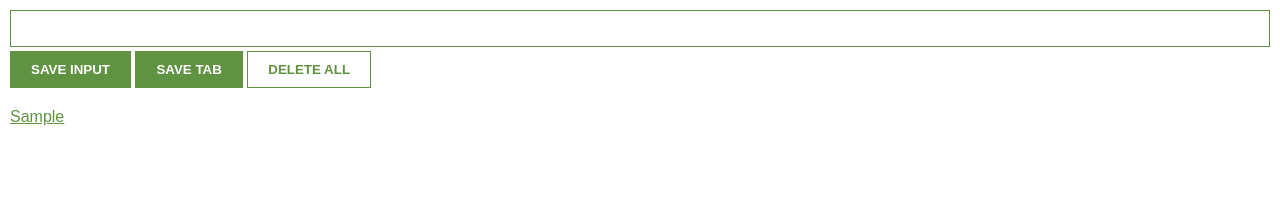
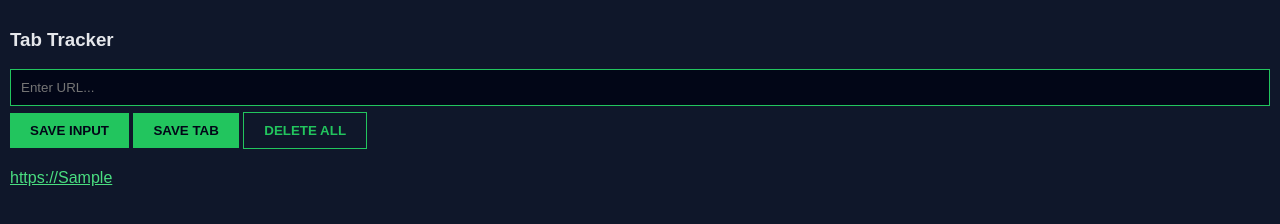
Before and after one commit to Krishna8167/tab-tracker-extension, a browser extension: page index.html in a window 1280 px wide. Both pictures are taken after typing "Sample" into the empty fields and a click on the button "SAVE INPUT". Drawn offline with Linux system fonts and the light colour scheme.

Commit message:
v1.1.0 : made improve into ui/ux and extended features

```diff
--- a/index.css
+++ b/index.css
@@ -3,40 +3,44 @@ body {
     padding: 10px;
     font-family: Arial, Helvetica, sans-serif;
     min-width: 400px;
+    background: #0f172a;
+    color: #e5e7eb;
 }
 
 input {
-    width : 100%; /* 100% */
-    padding : 10px;
-    box-sizing : border-box;
-    border: 1px solid #5f9341;
-    margin-bottom : 4px;
+    width: 100%;
+    padding: 10px;
+    box-sizing: border-box;
+    border: 1px solid #22c55e;
+    margin-bottom: 6px;
+    background: #020617;
+    color: white;
 }
 
 button {
-    background : #5f9341;
-    color: white;
-    padding : 10px 20px;
-    border : 1px solid #5f9341;
-    font-weight : bold;
+    background: #22c55e;
+    color: #020617;
+    padding: 10px 20px;
+    border: none;
+    font-weight: bold;
 }
 
 #delete-btn {
-    background: white;
-    color : #5f9341;
+    background: transparent;
+    color: #22c55e;
+    border: 1px solid #22c55e;
 }
 
 ul {
-    margin-top : 20px;
-    list-style : none;
-    padding-left : 0px;
-
+    margin-top: 20px;
+    list-style: none;
+    padding-left: 0;
 }
 
 li {
-    margin-top : 5px;
+    margin-top: 6px;
 }
 
 li a {
-    color : #5f9341;
+    color: #4ade80;
 }
--- a/index.html
+++ b/index.html
@@ -1,14 +1,17 @@
+<!DOCTYPE html>
 <html>
 <head>
+    <title>Tab Tracker</title>
     <link rel="stylesheet" href="index.css">
 </head>
 <body>
-        <input type="text" id="input-el">
+    <h3>Tab Tracker</h3>
+    <input type="text" id="input-el" placeholder="Enter URL...">
     <button id="input-btn">SAVE INPUT</button>
     <button id="tab-btn">SAVE TAB</button>
     <button id="delete-btn">DELETE ALL</button>
-        <ul id="ul-el">
-        </ul>
+    <ul id="ul-el"></ul>
+
     <script src="index.js"></script>
 </body>
 </html>
--- a/index.js
+++ b/index.js
@@ -8,6 +8,15 @@ const tabBtn = document.getElementById("tab-btn")
 
 const tabsFromLocalStorage = JSON.parse(localStorage.getItem("myTabs"))
 
+function isValidURL(url) {
+    try {
+        new URL(url)
+        return true
+    } catch {
+        return false
+    }
+}
+
 if (tabsFromLocalStorage) {
     myTabs = tabsFromLocalStorage
     render(myTabs)
@@ -15,35 +24,61 @@ if (tabsFromLocalStorage) {
 
 tabBtn.addEventListener("click", function(){
     chrome.tabs.query({active: true, currentWindow: true}, function(tabs){
-        myTabs.push(tabs[0].url)
+        const tab = {
+            url: tabs[0].url,
+            title: tabs[0].title
+        }
+
+        if (!myTabs.some(t => t.url === tab.url)) {
+            myTabs.push(tab)
+        }
+
         localStorage.setItem("myTabs", JSON.stringify(myTabs))
         render(myTabs)
     })
 })
 
 function render(tabs) {
-    let listItems = ""
+    ulEl.innerHTML = ""
+
     for (let i = 0; i < tabs.length; i++) {
-        listItems += `
-            <li>
-                <a target='_blank' href='${tabs[i]}'>
-                    ${tabs[i]}
-                </a>
-            </li>
-        `
+        const li = document.createElement("li")
+        const a = document.createElement("a")
+
+        a.href = tabs[i].url
+        a.textContent = tabs[i].title || tabs[i].url
+        a.target = "_blank"
+        a.rel = "noopener noreferrer"
+
+        li.appendChild(a)
+        ulEl.appendChild(li)
     }
-    ulEl.innerHTML = listItems
 }
 
 deleteBtn.addEventListener("dblclick", function() {
-    localStorage.clear()
+    localStorage.removeItem("myTabs")
     myTabs = []
     render(myTabs)
 })
 
 inputBtn.addEventListener("click", function() {
-    myTabs.push(inputEl.value)
+    let value = inputEl.value.trim()
+
+    if (!value.startsWith("http://") && !value.startsWith("https://")) {
+        value = "https://" + value
+    }
+
+    if (isValidURL(value) && !myTabs.some(t => t.url === value)) {
+        myTabs.push({
+            url: value,
+            title: value
+        })
+
+        localStorage.setItem("myTabs", JSON.stringify(myTabs))
+        render(myTabs)
+    } else {
+        alert("Enter a valid and unique URL")
+    }
+
     inputEl.value = ""
-    localStorage.setItem("myTabs", JSON.stringify(myTabs))
-    render(myTabs)
 })
```
Also changed, not shown: Learning/eventListener_function.txt (deleted), Learning/functions_Parameter.txt (deleted), Learning/innerHTML.txt (deleted), Learning/let_const.txt (deleted), Learning/localStorage.txt (deleted), Learning/templatestrings.txt (deleted), Learning/truly_falsely.txt (deleted), icon2.png (added), manifest.json, 2 other files. Lines whose indentation alone changed are shown as unchanged.
